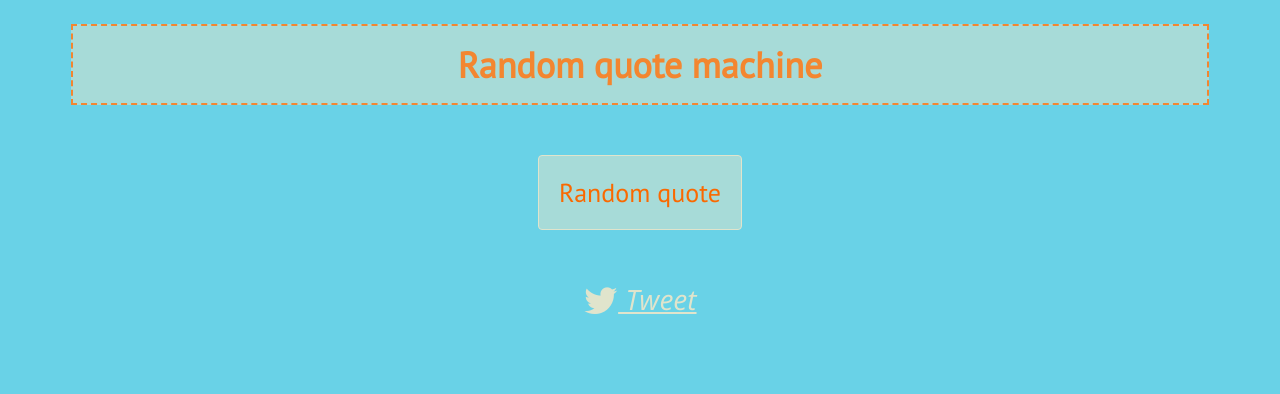
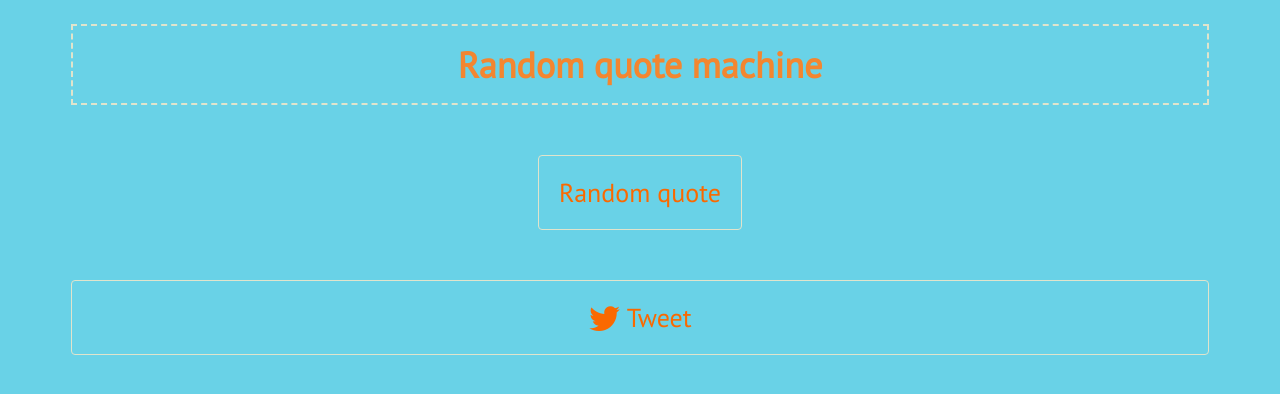
Before and after one commit to dkolo/Random_Quotes_App, a plain HTML site: page index.html in a window 1280 px wide. Drawn offline with nearby package versions, Linux system fonts and the light colour scheme; no server answers.

Commit message:
Change some styles in sass/style.scss

```diff
--- a/sass/style.scss
+++ b/sass/style.scss
@@ -33,9 +33,8 @@ h1 {
     font-weight: 800;
     text-align: center;
     color: $gold;
-    border: 2px dashed $gold;
+    border: 2px dashed $sand;
     padding: 15px;
-    background-color: $turquoise;
     margin-bottom: 50px;
 }
 
@@ -51,7 +50,7 @@ h1 {
 }
 
 .trigger {
-    background-color: $turquoise;
+	background-color: $blue;
     border: 1px solid $sand;
     @include border-radius(4px);
     color: $orange;
@@ -65,17 +64,11 @@ h1 {
     &:hover {
         cursor: pointer;
         color: $gold;
+        background-color: $turquoise;
     }
 }
 
 .tweet {
-    @extend .quote;
-    display: block;
-    margin: 0 auto;
-    margin-top: 50px;
+    @extend .trigger;
     margin-bottom: 50px;
-    &:hover {
-        cursor: pointer;
-        color: $gold;
-    }
 }
```
Also changed, not shown: css/style.css.
